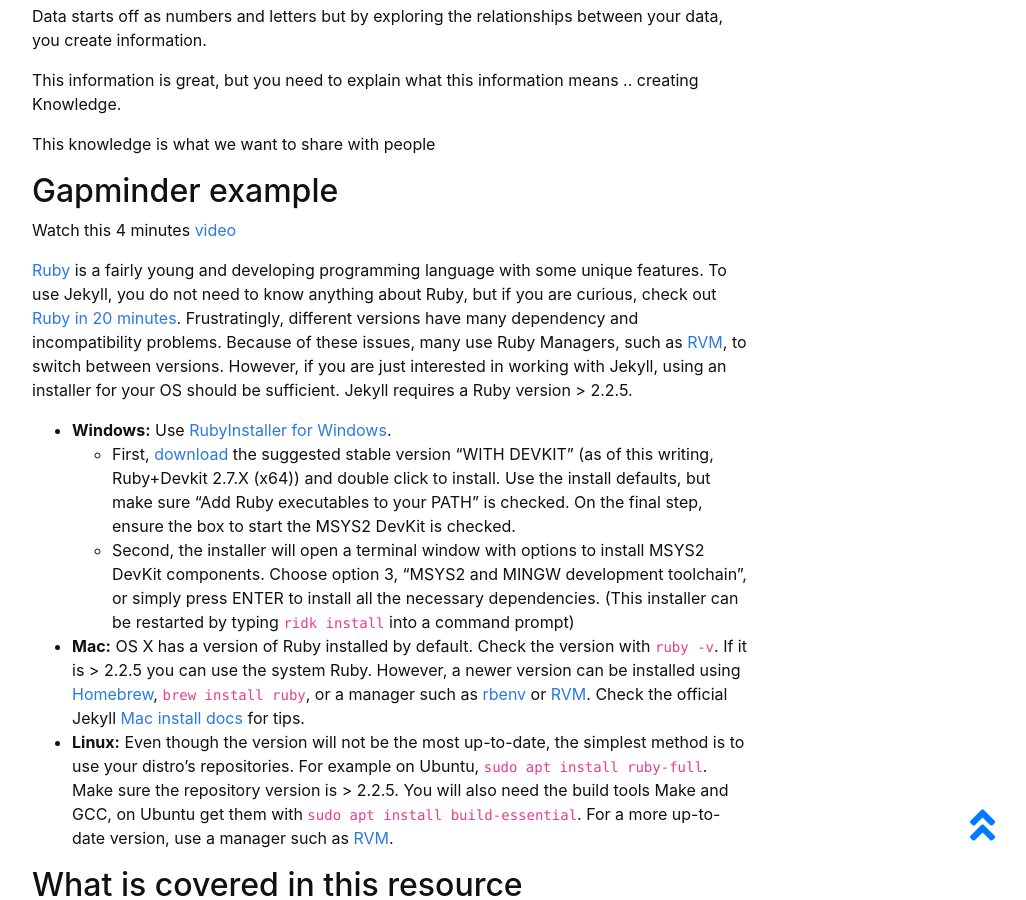
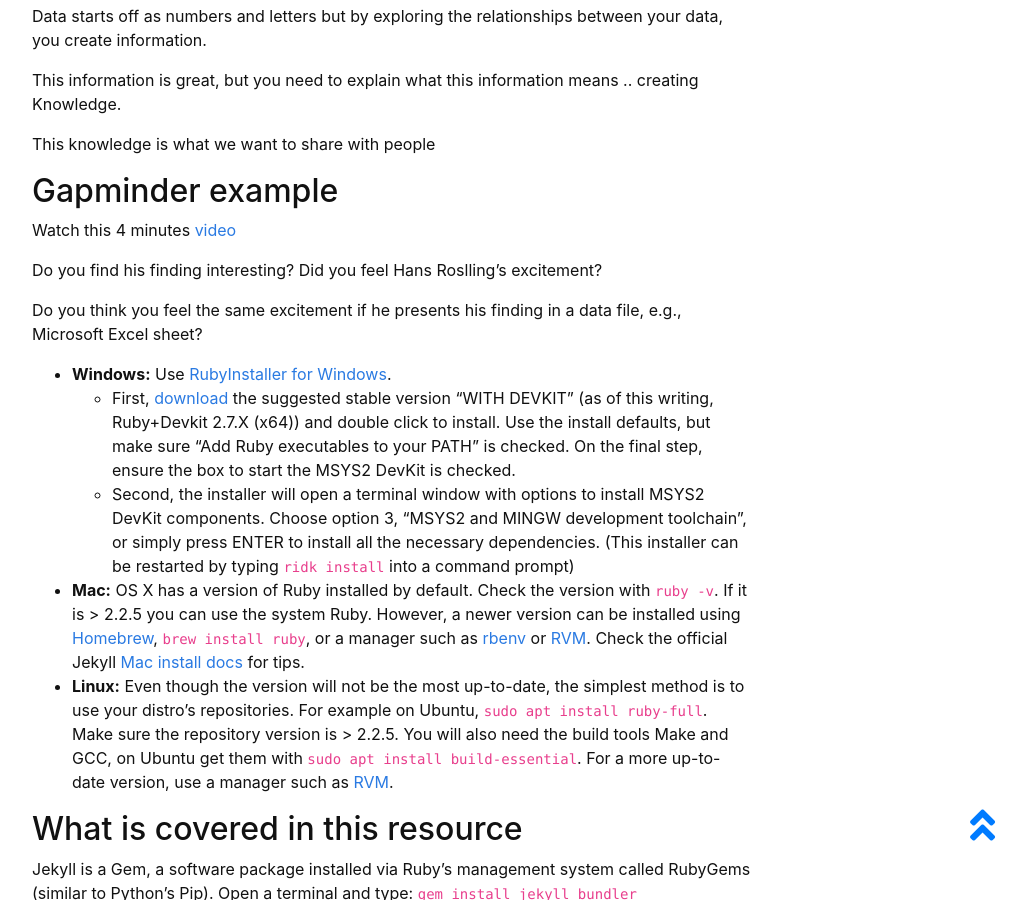
Before and after one commit to masamiy/DataStoryTelling, a Jekyll site: the page built from content/0-intro.md, in a window 1280 px wide and 900 px high, scrolled down 1390 px. Shown: the whole window, without its empty margins (248-1274 px from the left). Built offline with Jekyll 4.4.1, drawn with Linux system fonts in a browser that asks for light colours.

Commit message:
Update 0-intro.md

```diff
--- a/content/0-intro.md
+++ b/content/0-intro.md
@@ -54,12 +54,10 @@ This knowledge is what we want to share with people
 
 Watch this 4 minutes [video](youtubeid: jbkSRLYSojo)
 
-[Ruby](https://www.ruby-lang.org/en/) is a fairly young and developing programming language with some unique features.
-To use Jekyll, you do not need to know anything about Ruby, but if you are curious, check out [Ruby in 20 minutes](https://www.ruby-lang.org/en/documentation/quickstart/).
-Frustratingly, different versions have many dependency and incompatibility problems.
-Because of these issues, many use Ruby Managers, such as [RVM](http://rvm.io/), to switch between versions.
-However, if you are just interested in working with Jekyll, using an installer for your OS should be sufficient.
-Jekyll requires a Ruby version > 2.2.5.
+Do you find his finding interesting? Did you feel Hans Roslling's excitement?
+
+Do you think you feel the same excitement if he presents his finding in a data file, e.g., Microsoft Excel sheet?
+
 
 - **Windows:** Use [RubyInstaller for Windows](https://rubyinstaller.org/).
     - First, [download](https://rubyinstaller.org/downloads/) the suggested stable version "WITH DEVKIT" (as of this writing, Ruby+Devkit 2.7.X (x64)) and double click to install. Use the install defaults, but make sure "Add Ruby executables to your PATH" is checked. On the final step, ensure the box to start the MSYS2 DevKit is checked.
```
